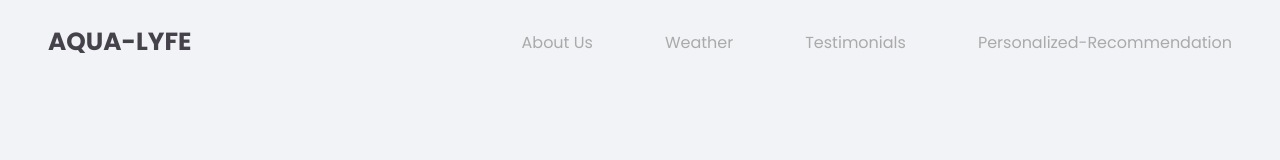
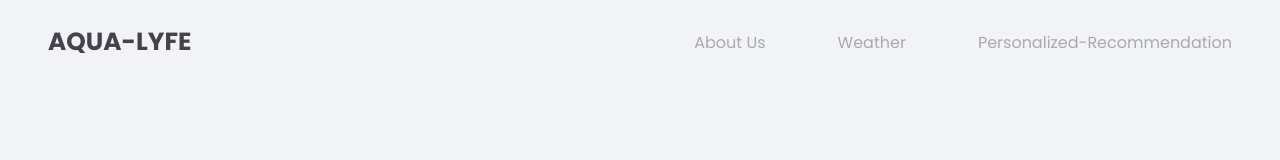
Before and after one commit to KingWise69/Aqua-Life, a plain HTML site: page Aqua-Live/landingPage/landingPage.html in a window 1280 px wide. Shown: the top 160 px of the page. Drawn offline with Linux system fonts and the light colour scheme.

Commit message:
Update landingPage.html
Removed User feedback

```diff
--- a/Aqua-Live/landingPage/landingPage.html
+++ b/Aqua-Live/landingPage/landingPage.html
@@ -29,7 +29,7 @@
               <ul>
                 <li><a href="/About/About.html">About Us</a></li>
                 <li><a href="/Weather App/index.html">Weather</a></li>
-                <li><a href="/Testamonial/Testimonials.html">Testimonials</a></li>
+
                 <li><a href="/Personalized/Personalized.html">Personalized-Recommendation</a></li>
 
 
```
